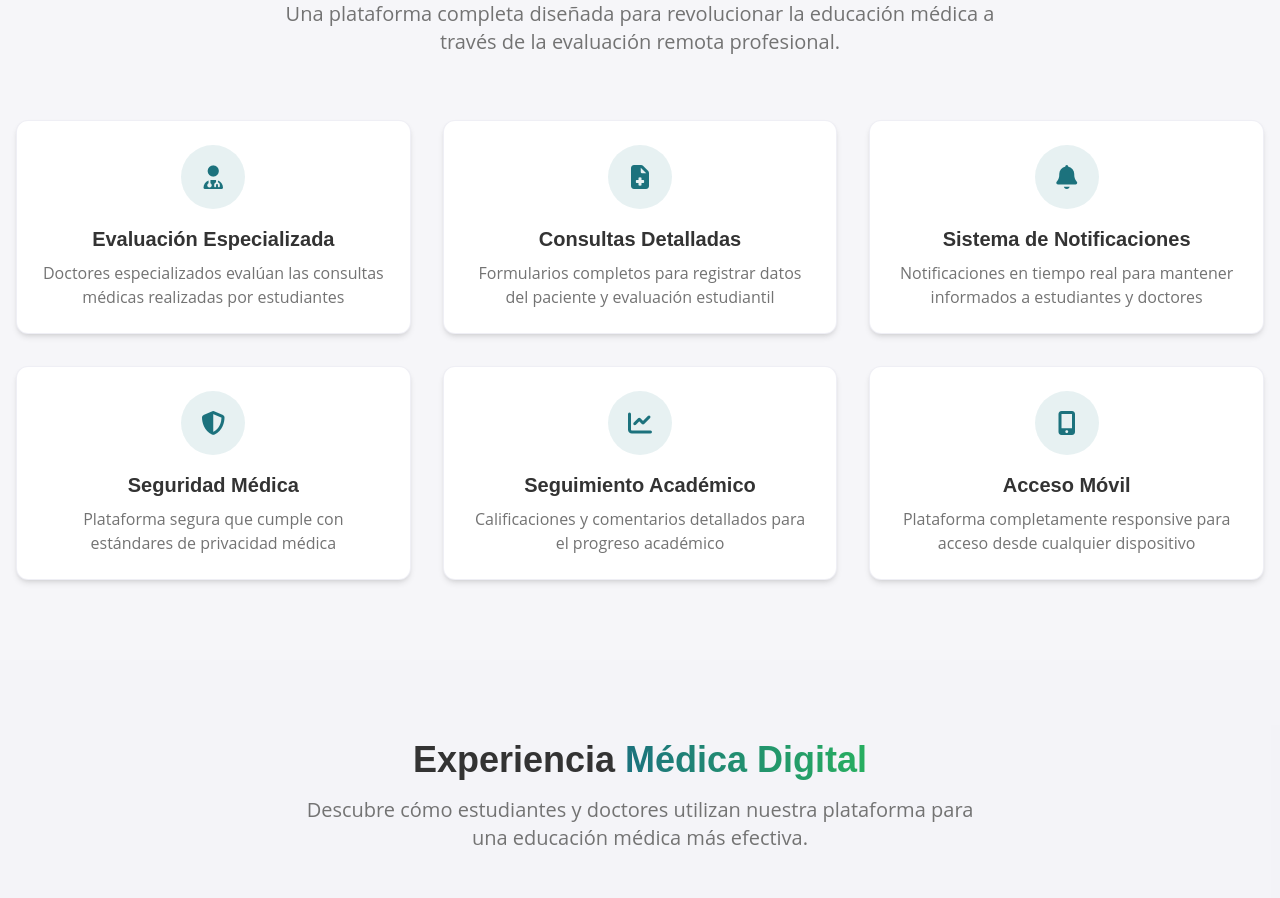
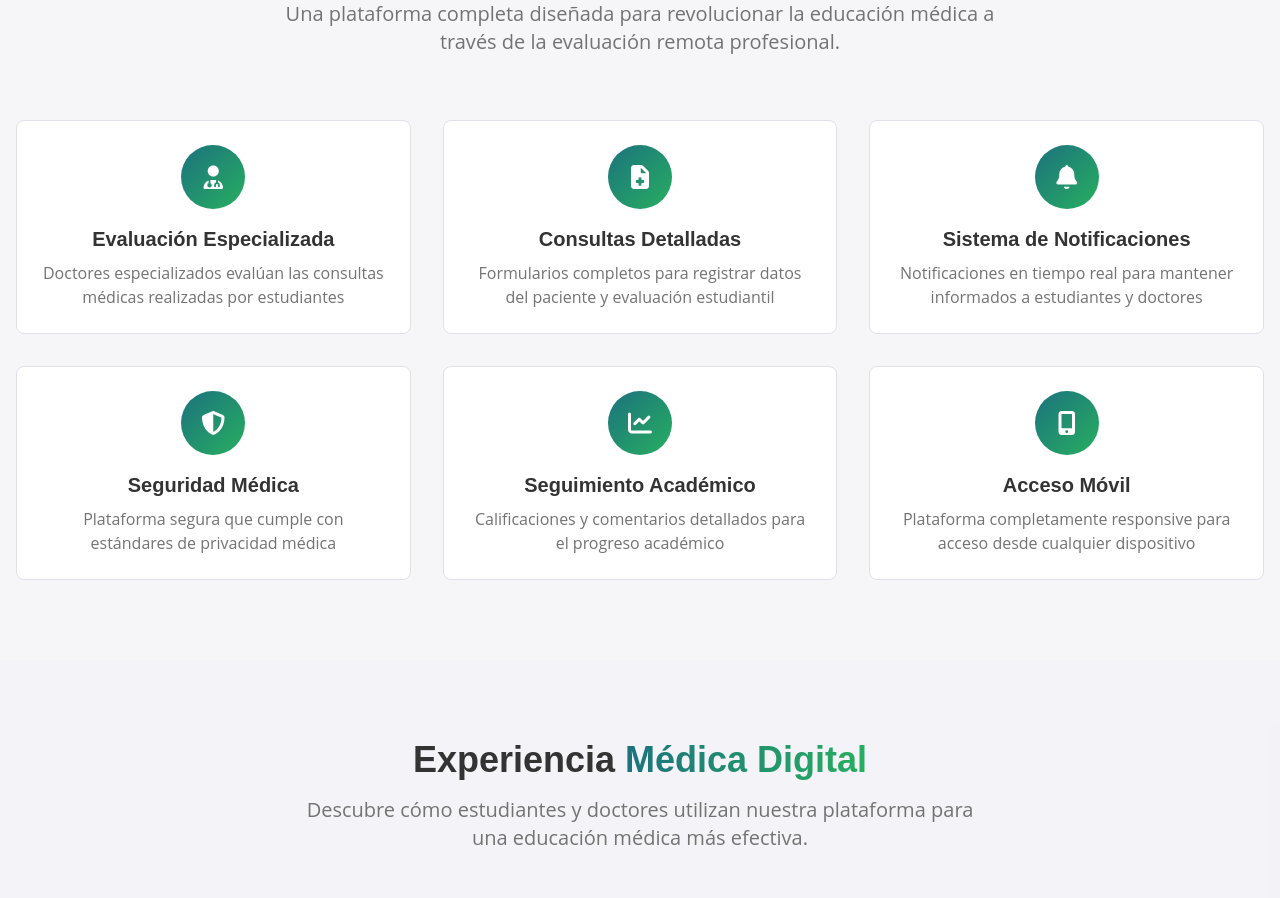
Before and after one commit to RudyDanielPro/MedHistory, a React (Vite) app: page / in a window 1280 px wide. Shown: the part 800-1698 px from the top of the page. Built offline with nearby package versions, Linux system fonts and the light colour scheme.

Commit message:
Ajustes en los estilos de la HomePage

```diff
--- a/src/Pages/HomePage.jsx
+++ b/src/Pages/HomePage.jsx
@@ -88,10 +88,10 @@ const MedicalCarousel = ({ items }) => {
 // Componente FeatureCard implementado localmente
 const FeatureCard = ({ icon, title, description }) => {
   return (
-    <div className="bg-card text-card-foreground rounded-xl p-6 shadow-md hover:shadow-lg transition-all border border-border/50 hover:border-primary/30 group">
+    <div className="medical-card p-6 text-center hover:scale-105 transition-transform duration-300">
       <div className="flex flex-col items-center text-center">
-        <div className="w-16 h-16 rounded-full bg-primary/10 flex items-center justify-center mb-4 group-hover:bg-primary/20 transition-colors">
-          <i className={`${icon} text-2xl text-primary`}></i>
+        <div className="w-16 h-16 bg-gradient-to-br from-primary to-accent rounded-full flex items-center justify-center mx-auto mb-4">
+          <i className={`${icon} text-2xl text-white`}></i>
         </div>
         <h3 className="text-xl font-semibold mb-2">{title}</h3>
         <p className="text-muted-foreground">{description}</p>
```
